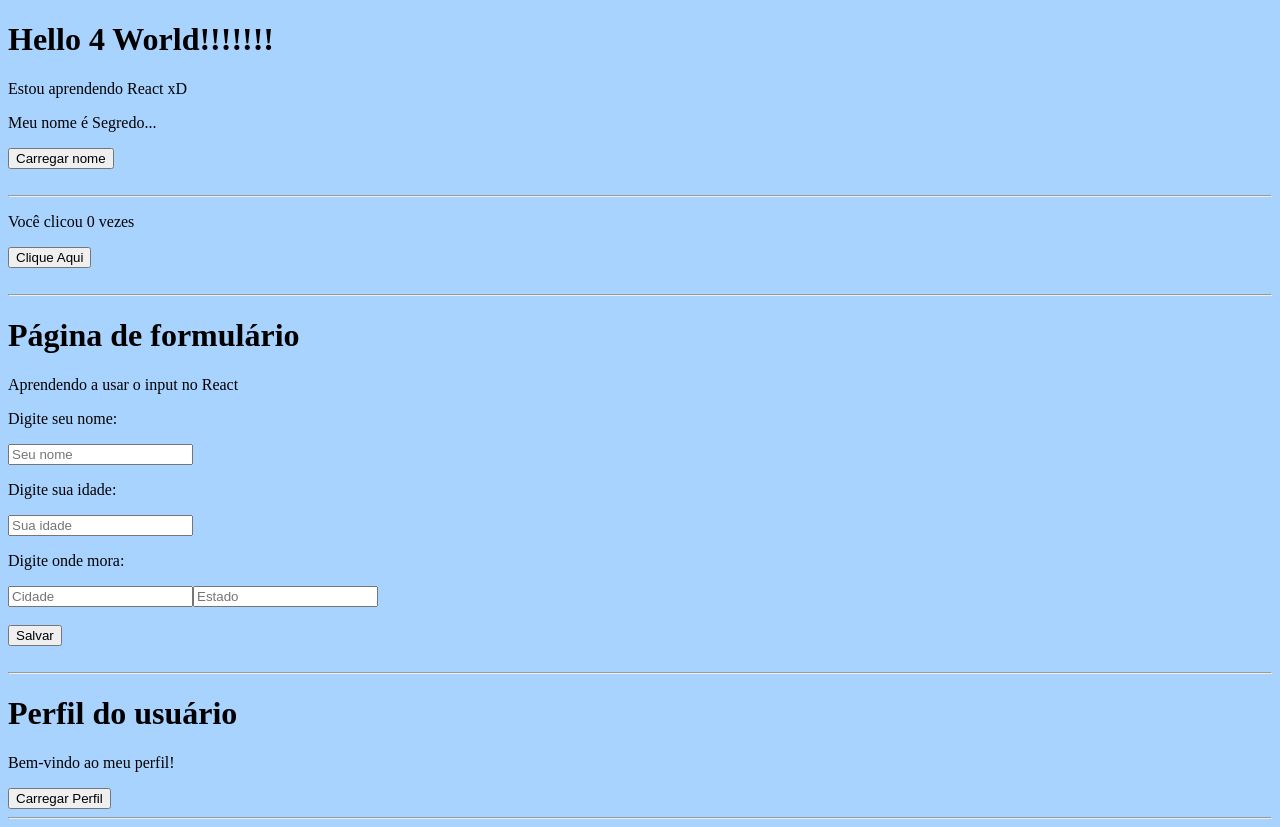
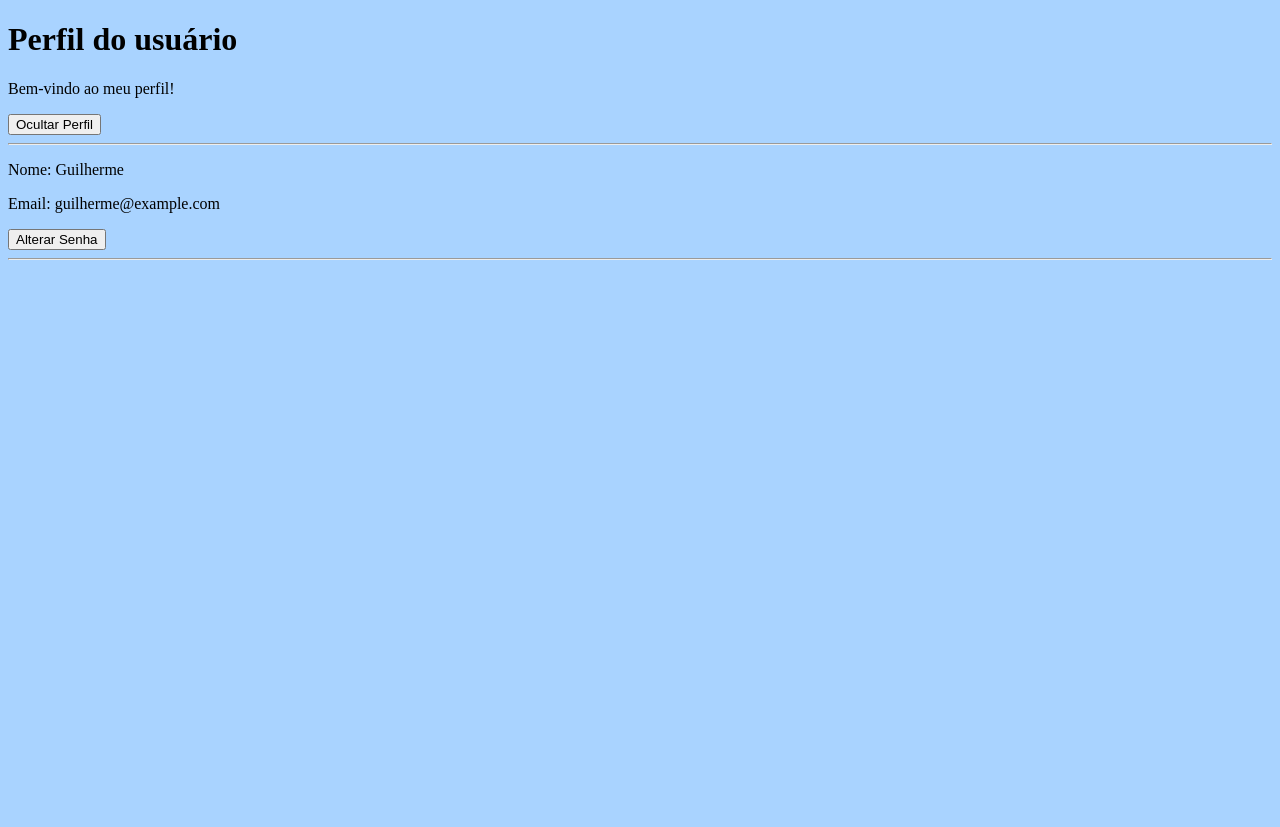
Before and after one commit to Gui6456/introducao_ao_react, a React (Vite) app: page / in a window 1280 px wide. After the commit the page ends 800 px from the top, so only its background shows below. Built offline with nearby package versions, Linux system fonts and the light colour scheme.

Commit message:
Perfil de usuário com operador ternário

```diff
--- a/src/Perfil.jsx
+++ b/src/Perfil.jsx
@@ -2,22 +2,42 @@ import {useState} from "react"
 
 function Perfil() {
 
-    let [ is_showing_profile, setShowingProfile ] = useState(false)
+    let [ is_showing_profile, setShowingProfile ] = useState(true)
+    let [ change_password, setChangePassword] = useState(false)
 
+    let [senha_digitada, setSenhaDigitada] = useState("")
+    let [senha_nova, setSenhaNova ] = useState("")
+
+
+    let [senha, setSenha] = useState("1234")
     let usuario = {
         nome: "Guilherme",
         gmail: "guilherme@example.com",
-        senha: "1234"
+    }
+
+    function salvar_senha (){
+        if (senha_digitada == senha ){
+            setSenha(senha_nova)
+            alert("Senha alterada com sucesso")
+        } else {
+            alert("Senha incorreta")
+        }
     }
 
     return ( // Não pode usar elementos com estrutura no return, apenas sem. (Então sera usado o "Operador Ternário (?) ")
         <div>
             <h1>Perfil do usuário</h1>
             <p>Bem-vindo ao meu perfil!</p>
+
+            {
+                is_showing_profile == true ?
+                    <button onClick={() => setShowingProfile(false)} > Ocultar Perfil </button>
+                :
+                    <button onClick={() => setShowingProfile(true)} > Carregar Perfil</button>
+            }
+
             {/* para poder alternar o botão (!) e não ser de uso único (apenas uma curiosidade, caso não for fazer é só colocar um (true)) */}
             {/* ! esse sinal serve para negação, não igual, diferente (o significado mais técnico é "não igual") */}
-            <button onClick={() => setShowingProfile(!is_showing_profile)} >Carregar Perfil</button>
-
             <hr/>
 
             { // O operador ternário (?) é praticamente um if/else sem estrutura próprio, ou seja simplificado
@@ -25,11 +45,31 @@ function Perfil() {
                     <div> {/* Ele só consegue retornar um resultado(como um return), então precisa da div também */}
                         <p> Nome: {usuario.nome} </p>
                         <p> Email: {usuario.gmail} </p>
-                        <button>Alterar Senha</button>
+                        <button onClick={() => setChangePassword(!change_password)} >Alterar Senha</button>
                     </div>
                 :
                     <></>  // Isso é uma tag vazia (fragmento), para quando não se quer colocar nada em alguma tag
             }
+
+            <hr/>
+
+            {
+                change_password == true ?
+                    <div>
+                        <h1> Alterar senha </h1>
+                        <p> Coloque a senha atual: {senha}</p>
+                        <input onChange={ e => setSenhaDigitada(e.target.value)} type="password" name="senha_atual" placeholder="Senha atual" />
+
+                        <p> Coloque a nova senha: </p>
+                        <input onChange={ e => setSenhaNova(e.target.value)} type="password" name="senha_nova" placeholder="Senha nova" />   <br/><br/>
+                        <button onClick={salvar_senha}> Salvar alterações </button>
+                    </div>
+                :
+                    <></>
+            }
+
+
+
         </div>
     )
 }
--- a/src/main.jsx
+++ b/src/main.jsx
@@ -6,8 +6,8 @@ import Perfil from './Perfil.jsx'
 
 createRoot(document.getElementById('root')).render(
   <StrictMode>
-    <App />
-    <Formulario />
+    {/*<App />
+    <Formulario />*/}
     <Perfil />
   </StrictMode>,
 )
```
